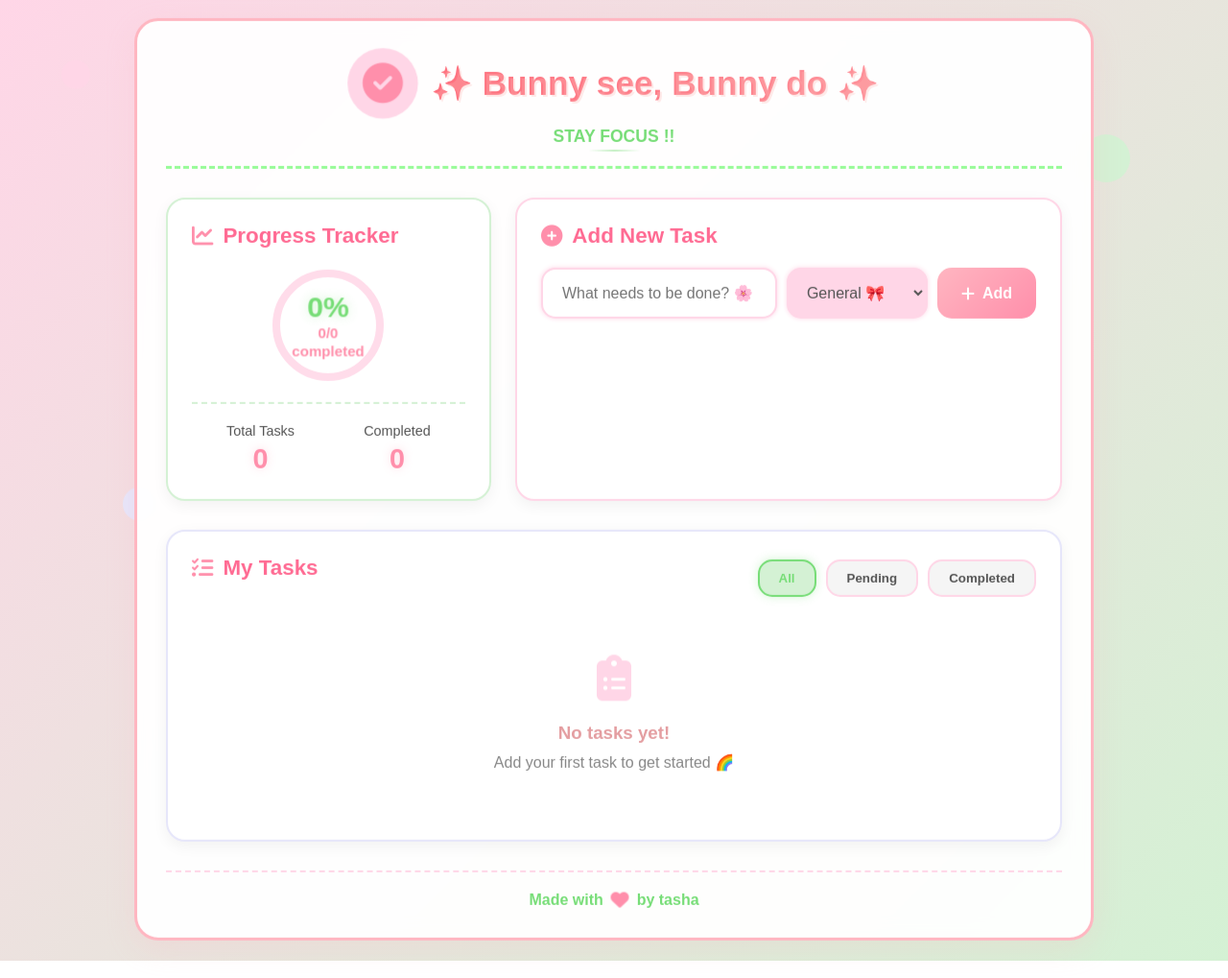
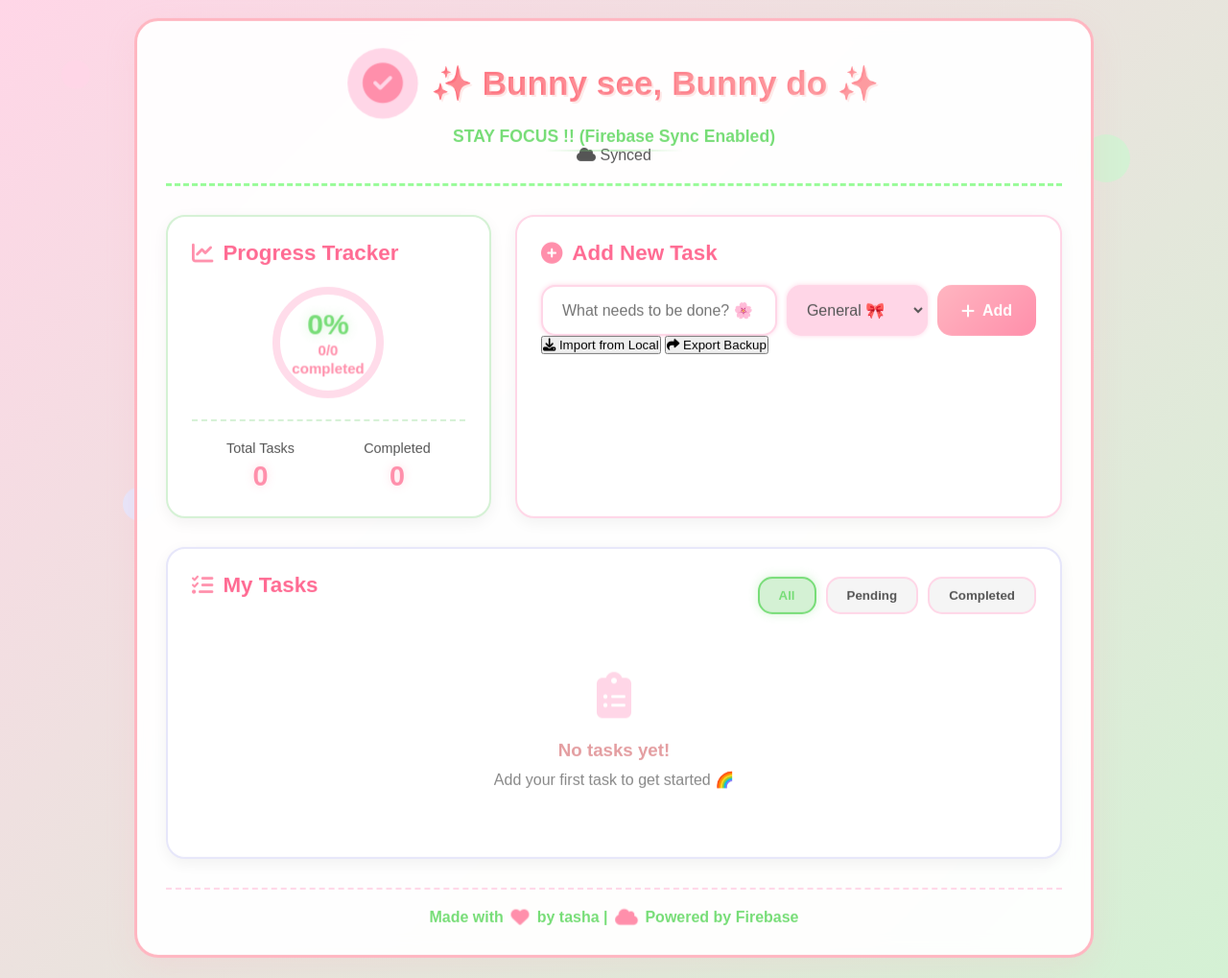
Before and after one commit to tasha404/todo-tracker, a plain HTML site: page frontend/index.html in a window 1280 px wide. Shown: the whole page at 96% size. Drawn offline with Linux system fonts and the light colour scheme.

Commit message:
Update title and footer with Firebase info

```diff
--- a/frontend/index.html
+++ b/frontend/index.html
@@ -3,7 +3,7 @@
 <head>
     <meta charset="UTF-8">
     <meta name="viewport" content="width=device-width, initial-scale=1.0">
-    <title>Bunny</title>
+    <title>Bunny See, Bunny Do</title>
     <link rel="stylesheet" href="style.css">
     <link rel="stylesheet" href="https://cdnjs.cloudflare.com/ajax/libs/font-awesome/6.4.0/css/all.min.css">
 </head>
@@ -12,13 +12,19 @@
     <div class="floating-element"></div>
     <div class="floating-element"></div>
     <div class="floating-element"></div>
+
     <div class="container">
         <header>
             <div class="logo">
                 <i class="fas fa-check-circle"></i>
                 <h1>✨ Bunny see, Bunny do ✨</h1>
             </div>
-            <p class="subtitle">STAY FOCUS !!</p>
+            <p class="subtitle">STAY FOCUS !! (Firebase Sync Enabled)</p>
+            <div class="sync-status">
+                <span id="sync-status" class="sync-indicator">
+                    <i class="fas fa-cloud"></i> Synced
+                </span>
+            </div>
         </header>
 
         <div class="dashboard">
@@ -61,6 +67,14 @@
                         <i class="fas fa-plus"></i> Add
                     </button>
                 </div>
+                <div class="quick-actions">
+                    <button id="import-local" class="secondary-btn">
+                        <i class="fas fa-download"></i> Import from Local
+                    </button>
+                    <button id="export-btn" class="secondary-btn">
+                        <i class="fas fa-share"></i> Export Backup
+                    </button>
+                </div>
             </div>
         </div>
 
@@ -85,10 +99,21 @@
         </div>
 
         <footer>
-            <p>Made with <i class="fas fa-heart"></i> by tasha</p>
+            <p>
+                Made with <i class="fas fa-heart"></i> by tasha |
+                <span class="footer-info">
+                    <i class="fas fa-cloud"></i> Powered by Firebase
+                </span>
+            </p>
         </footer>
     </div>
 
+    <!-- Firebase SDK -->
+    <script src="https://www.gstatic.com/firebasejs/9.22.0/firebase-app-compat.js"></script>
+    <script src="https://www.gstatic.com/firebasejs/9.22.0/firebase-firestore-compat.js"></script>
+
+    <!-- Application Scripts -->
+    <script src="firebase-config.js"></script>
     <script src="script.js"></script>
 </body>
 </html>
```
